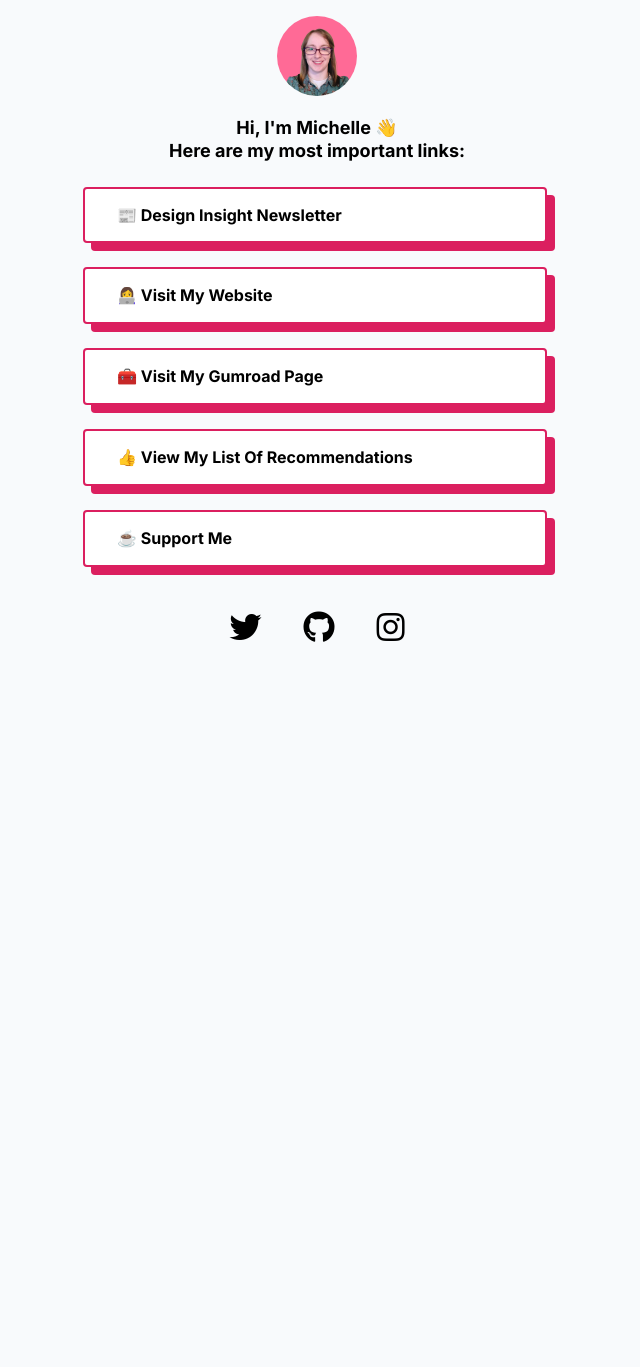
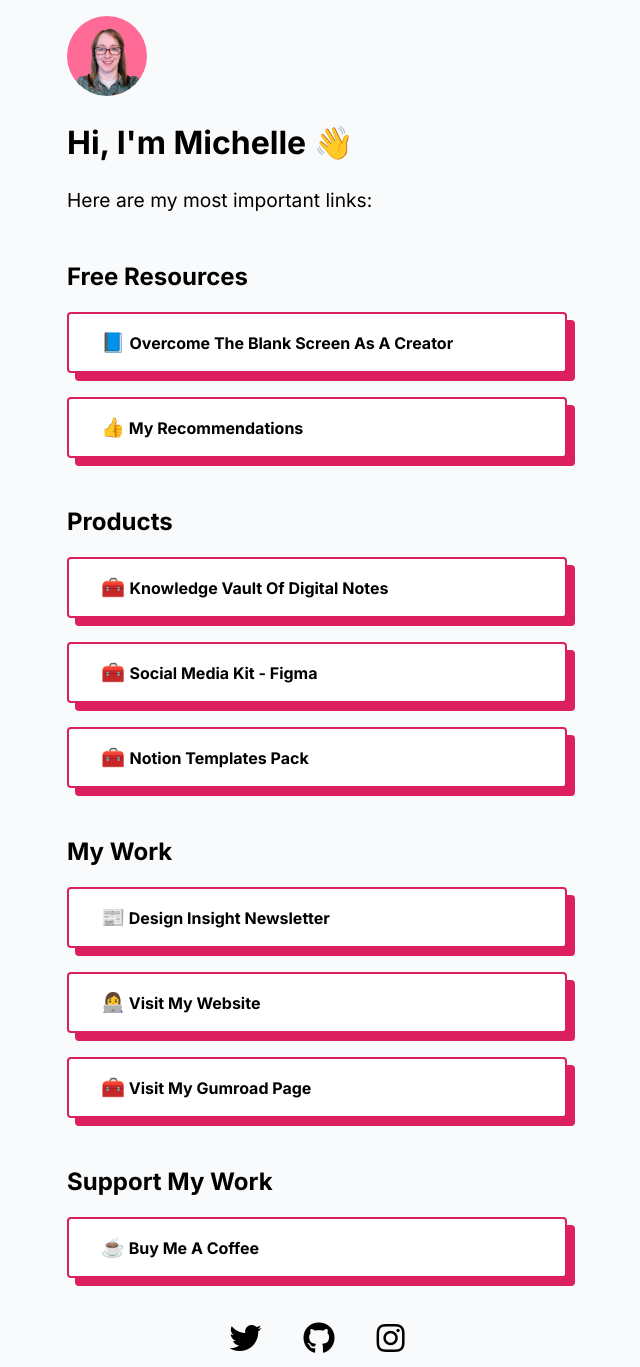
Before and after one commit to heymichellemac/mishacreatrix.github.io, a PHP site: page /links/index.html in a window 1280 px wide. Shown: the whole page, without its empty margins (323-963 px from the left). Before the commit the page ends 642 px from the top, so only its background shows below. Run offline with PHP 8.4, Linux system fonts and the light colour scheme.

Commit message:
design overhaul to add more links and re-structure

```diff
--- a/links/index.html
+++ b/links/index.html
@@ -17,13 +17,39 @@
     <div class="container">
         <img class="logo" src="./img/michelle-photo.png" alt="Michelle - Mishacreatrix">
 
-        <h2>Hi, I'm Michelle 👋 <br> Here are my most important links:</h2>
-        <div class="featured">
+        <h1>Hi, I'm Michelle 👋</h1>
+        <span class="subtitle">Here are my most important links:</span>
+
+        <div class="grouping">
+            <h2>Free Resources</h2>
+
+            <a class="button" href="https://gum.co/blank-screen" target="_blank" rel="noopener noreferrer"><span>📘 </span>Overcome The Blank Screen As A Creator</a>
+
+            <a class="button" href="https://www.mishacreatrix.com/recommendations" target="_blank" rel="noopener noreferrer"><span>👍</span> My Recommendations</a>
+        </div>
+
+        <div class="grouping">
+            <h2>Products</h2>
+
+            <a class="button" href="https://gum.co/digital-notes" target="_blank" rel="noopener noreferrer"><span>🧰 </span> Knowledge Vault Of Digital Notes</a>
+
+            <a class="button" href="https://gum.co/social-media-kit" target="_blank" rel="noopener noreferrer"><span>🧰 </span> Social Media Kit - Figma</a>
+
+            <a class="button" href="https://gum.co/notion-templates" target="_blank" rel="noopener noreferrer"><span>🧰 </span> Notion Templates Pack</a>
+        </div>
+
+        <div class="grouping">
+            <h2>My Work</h2>
             <a class="button" href="https://designinsight.substack.com/" target="_blank" rel="noopener noreferrer"><span>📰‍</span> Design Insight Newsletter</a>
+
             <a class="button" href="https://mishacreatrix.com/" target="_blank" rel="noopener noreferrer"><span>👩‍💻</span> Visit My Website</a>
+
             <a class="button" href="https://gumroad.com/mishacreatrix" target="_blank" rel="noopener noreferrer"><span>🧰</span> Visit My Gumroad Page</a>
-            <a class="button" href="https://www.mishacreatrix.com/recommendations" target="_blank" rel="noopener noreferrer"><span>👍</span> View My List Of Recommendations</a>
-            <a class="button" href="https://www.buymeacoffee.com/mishacreatrix" target="_blank" rel="noopener noreferrer"><span>☕</span> Support Me</a>
+        </div>
+
+        <div class="grouping">
+            <h2>Support My Work</h2>
+            <a class="button" href="https://www.buymeacoffee.com/mishacreatrix" target="_blank" rel="noopener noreferrer"><span>☕</span> Buy Me A Coffee</a>
         </div>
 
         <div class="social-media">
--- a/links/style.css
+++ b/links/style.css
@@ -13,7 +13,7 @@ body {
     line-height: 1.3;
     font-family: 'Inter', sans-serif;
     min-height: 100vh;
-    text-align: center;
+
     background-color: #f8fafc;
 }
 
@@ -31,14 +31,21 @@ img {
     margin-top: 1rem;
 }
 
-h2 {
-    font-size: 1.125rem;
+h1 {
+    font-size: 2rem;
     margin-bottom: 1.5rem;
 }
+span {
+    font-size: 1.2rem;
+}
 
-.featured {
+.grouping {
     margin-bottom: 2rem;
-    margin-right: 0.25rem;
+    margin-top: 3rem;
+}
+.grouping a {
+    margin-bottom: 1.5rem;
+    padding: 1rem 2rem;
 }
 
 .button {
@@ -59,11 +66,7 @@ h2 {
     box-shadow: 4px 4px 0px 0px #DB1F5F;
 }
 
-.featured a {
-    margin: 0rem 1rem 1rem 1rem;
-    margin-bottom: 1.5rem;
-    padding: 1rem 2rem;
-}
+
 
 .social-media {
     display: flex;
```
